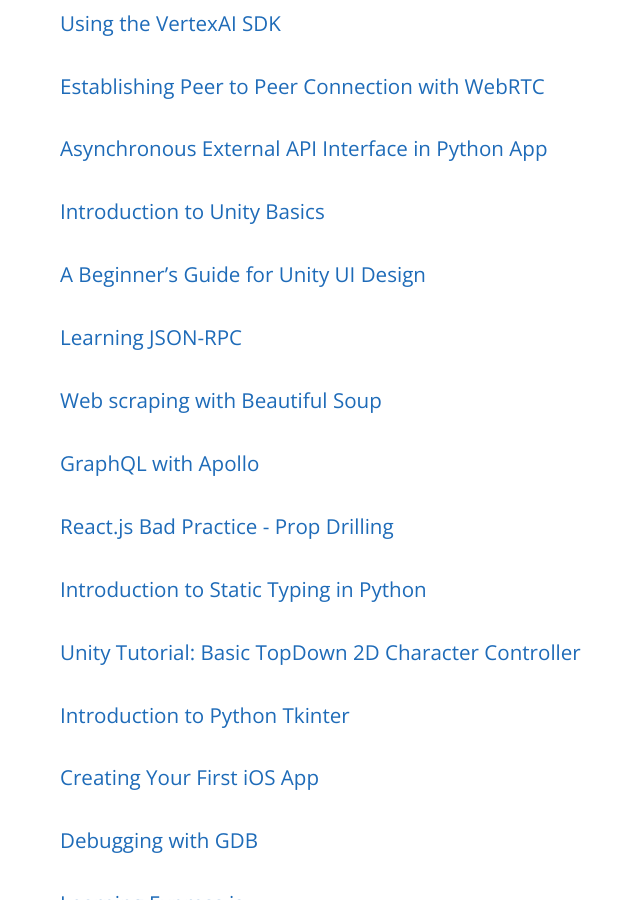
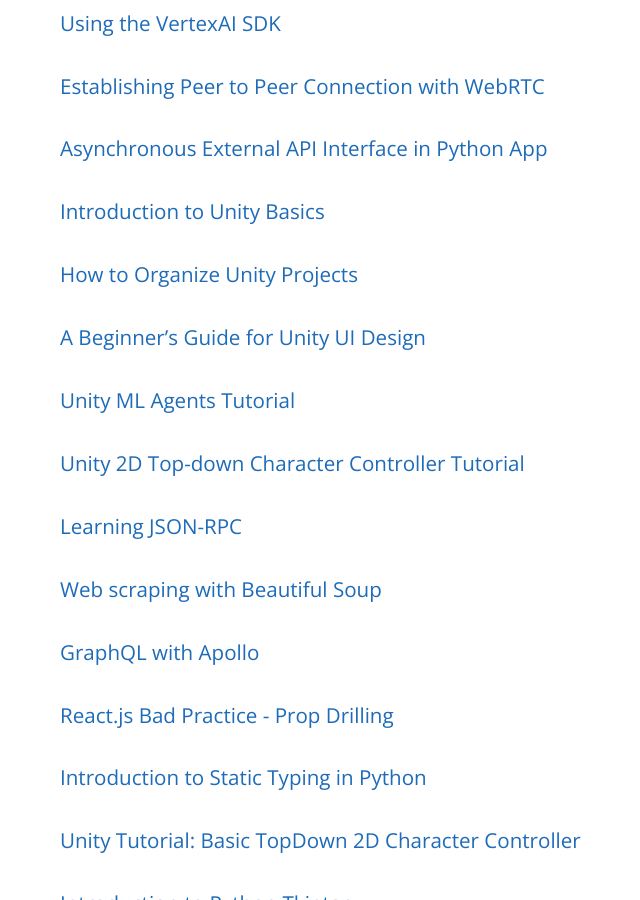
Before and after one commit to learning-software-engineering/learning-software-engineering.github.io, a Jekyll site: the page built from Topics/Tech_Stacks.md, in a window 1280 px wide and 900 px high, scrolled down 2414 px. Shown: the whole window, without its empty margins (164-804 px from the left). Built offline with Jekyll 4.4.1, drawn with Linux system fonts in a browser that asks for light colours; our own code applies the rules of GitHub Pages for plain Markdown files.

Commit message:
fixing navigation files

```diff
--- a/Topics/Tech_Stacks.md
+++ b/Topics/Tech_Stacks.md
@@ -70,9 +70,15 @@
 
 ### [Asynchronous External API Interface in Python App](./Tech_Stacks/Async_External_API_Interface_Python.md)
 
-### [Introduction to Unity Basics](./Tech_Stacks/Unity_Intro.md)
+### [Introduction to Unity Basics](./Tech_Stacks/Unity/Unity_Intro.md)
 
-### [A Beginner's Guide for Unity UI Design](./Tech_Stacks/Unity_UI.md)
+### [How to Organize Unity Projects](./Tech_Stacks/Unity/Unity_Organization.md)
+
+### [A Beginner's Guide for Unity UI Design](./Tech_Stacks/Unity/Unity_UI.md)
+
+### [Unity ML Agents Tutorial](./Tech_Stacks/Unity/Unity_ML_Agents.md)
+
+### [Unity 2D Top-down Character Controller Tutorial](./Tech_Stacks/Unity/Unity_Tutorial_2D_TopDown_Character_Controller.md)
 
 ### [Learning JSON-RPC](./Tech_Stacks/JSONRPC.md)
 
```
Also changed, not shown: README.md.
